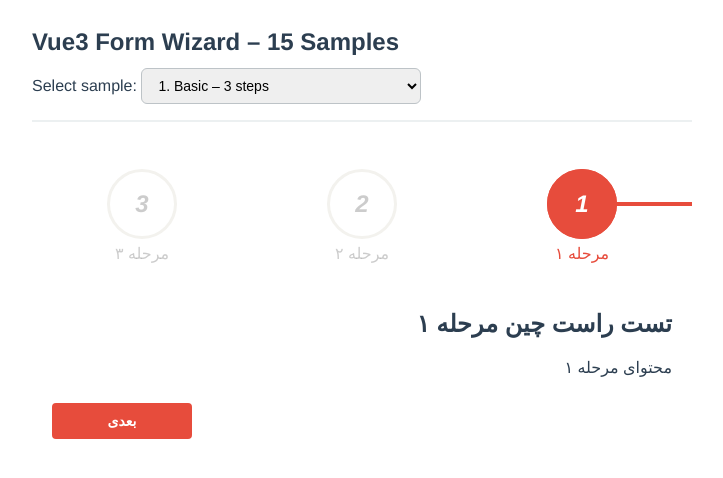
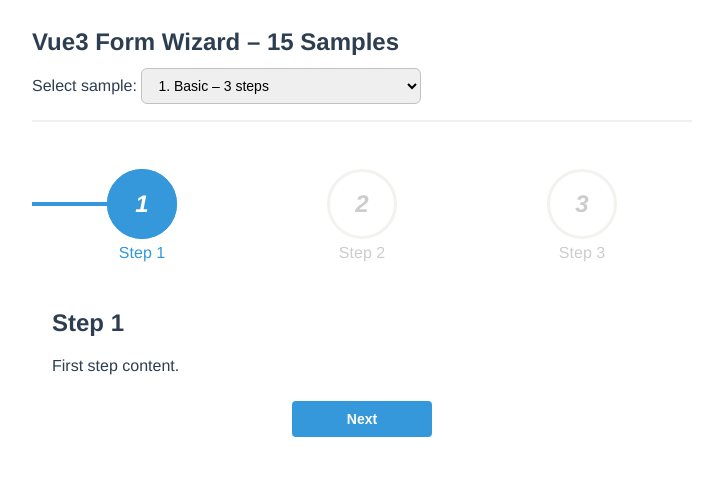
Before and after one commit to parsajiravand/vue3-form-wizard, a Vue app: page / in a window 1280 px wide. Shown: the top 478 px of the page, without its empty margins (278-1001 px from the left). Built offline with nearby package versions, Linux system fonts and the light colour scheme.

Commit message:
Setup 16. RTL content + reversed steps

```diff
--- a/src/App.vue
+++ b/src/App.vue
@@ -23,6 +23,7 @@ const samples = [
   { id: "13", label: "13. Disable back button" },
   { id: "14", label: "14. Schema mode – conditional steps" },
   { id: "15", label: "15. Schema mode – async validation" },
+  { id: "16", label: "16. RTL content + reversed steps" },
 ];
 
 // Schema mode step components (render functions – no template compiler)
@@ -116,16 +117,10 @@ const handleComplete = (sampleId: string) => {
     <main class="main">
       <!-- 1. Basic -->
       <div v-show="currentSample === '1'" class="sample">
-        <form-wizard title="تست راست چین"
-        rtl
-        reverseHorizontal
-         back-button-text="قبلی"
-         next-button-text="بعدی"
-         finish-button-text="تکمیل"
-        @on-complete="handleComplete('1')">
-          <tab-content title="مرحله ۱"><div><h2>تست راست چین مرحله ۱</h2><p> محتوای مرحله ۱ </p></div></tab-content>
-          <tab-content title="مرحله ۲"><div><h2>تست راست چین مرحله ۲</h2><p> محتوای مرحله ۲ </p></div></tab-content>
-          <tab-content title="مرحله ۳"><div><h2>تست راست چین مرحله ۳</h2><p> محتوای مرحله ۳ </p></div></tab-content>
+        <form-wizard title="Basic Wizard" color="#3498db" @on-complete="handleComplete('1')">
+          <tab-content title="Step 1"><div><h2>Step 1</h2><p>First step content.</p></div></tab-content>
+          <tab-content title="Step 2"><div><h2>Step 2</h2><p>Second step content.</p></div></tab-content>
+          <tab-content title="Step 3"><div><h2>Step 3</h2><p>Third step content.</p></div></tab-content>
         </form-wizard>
       </div>
 
@@ -295,6 +290,39 @@ const handleComplete = (sampleId: string) => {
           @on-complete="handleComplete('15')"
         />
       </div>
+
+      <!-- 16. RTL content + reversed steps -->
+      <div v-show="currentSample === '16'" class="sample">
+        <form-wizard
+          title="تست راست چین"
+          rtl
+          reverse-horizontal
+          back-button-text="قبلی"
+          next-button-text="بعدی"
+          finish-button-text="تکمیل"
+          color="#3498db"
+          @on-complete="handleComplete('16')"
+        >
+          <tab-content title="مرحله ۱">
+            <div>
+              <h2>تست راست چین مرحله ۱</h2>
+              <p> محتوای مرحله ۱ </p>
+            </div>
+          </tab-content>
+          <tab-content title="مرحله ۲">
+            <div>
+              <h2>تست راست چین مرحله ۲</h2>
+              <p> محتوای مرحله ۲ </p>
+            </div>
+          </tab-content>
+          <tab-content title="مرحله ۳">
+            <div>
+              <h2>تست راست چین مرحله ۳</h2>
+              <p> محتوای مرحله ۳ </p>
+            </div>
+          </tab-content>
+        </form-wizard>
+      </div>
     </main>
   </div>
 </template>
```
Also changed, not shown: 1 other file (tests, documents, lock files or other folders).
